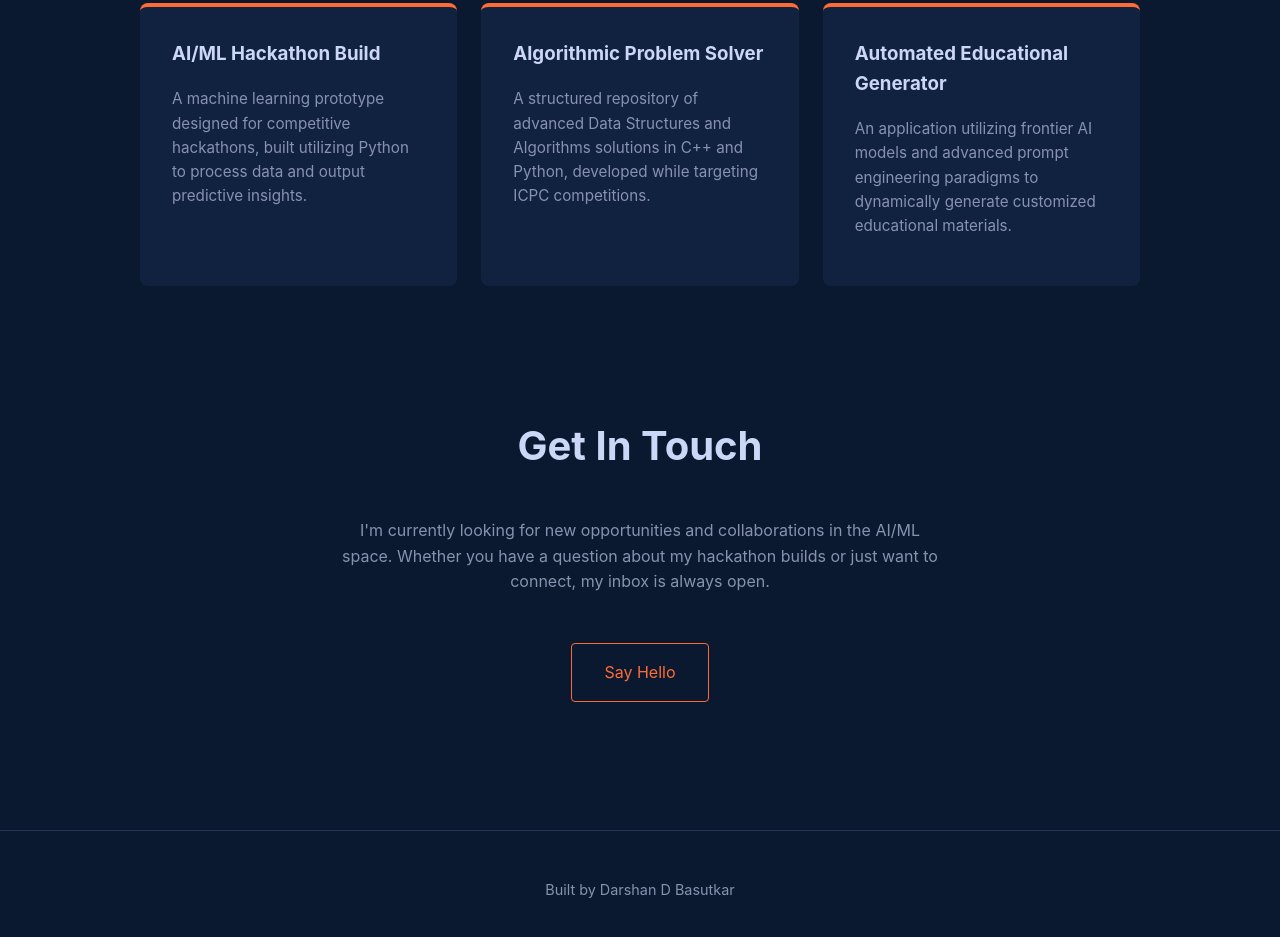
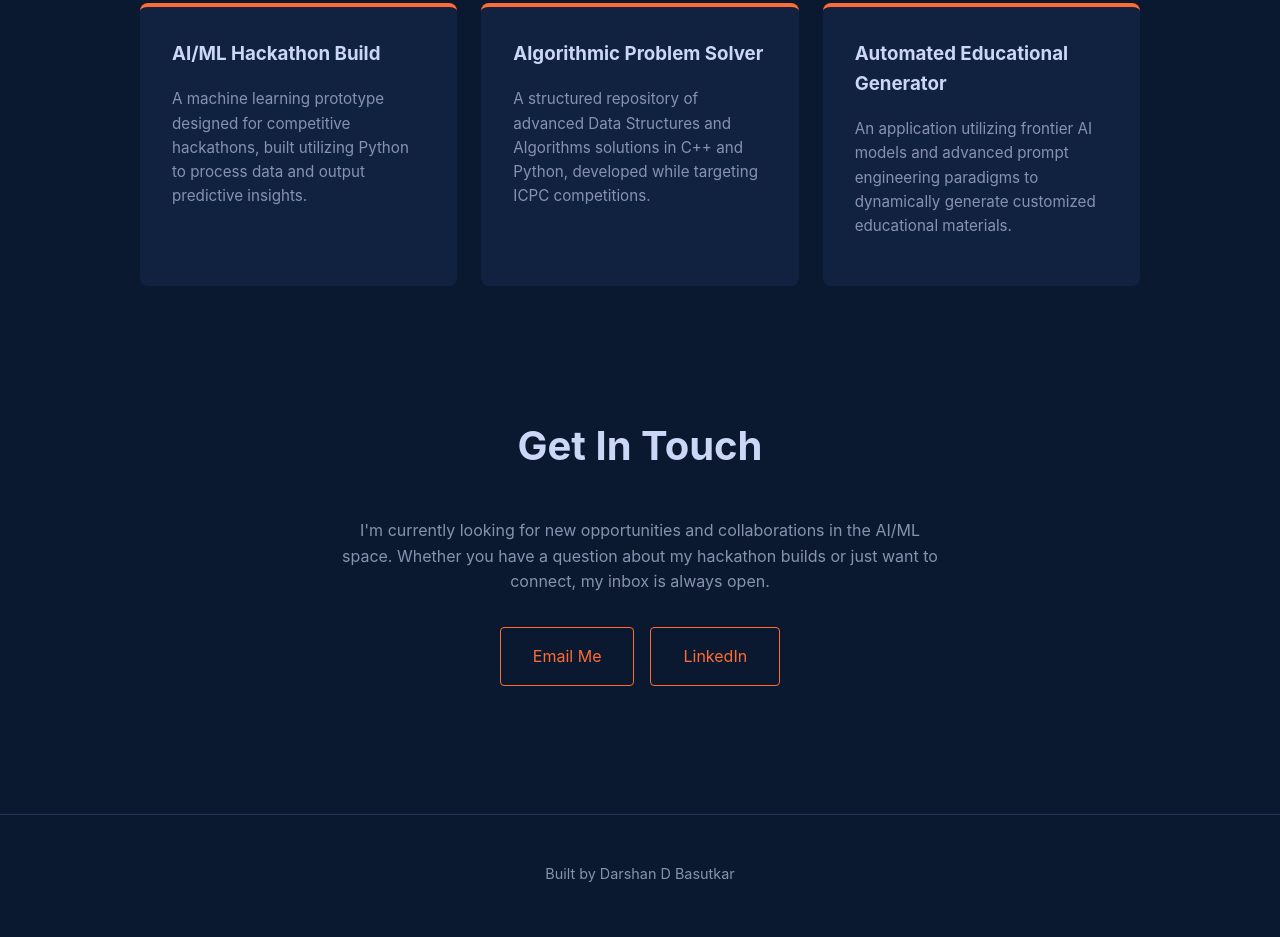
Before and after one commit to darshandbasutkar-005/darshandbasutkar-005.github.io, a plain HTML site: page index.html in a window 1280 px wide. Shown: the part 1792-2729 px from the top of the page. Drawn offline with Linux system fonts and the light colour scheme.

Commit message:
Modify contact section with updated links
Updated contact section with new email and LinkedIn link.

```diff
--- a/index.html
+++ b/index.html
@@ -131,11 +131,14 @@
         </div>
     </section>
 
-    <section id="contact" style="text-align: center; max-width: 600px;">
+    <section id="contact" style="text-align: center; max-width: 600px; margin: 0 auto;">
         <h2 style="border-bottom: none; font-size: 2.5rem; margin-bottom: 1rem;">Get In Touch</h2>
         <p>I'm currently looking for new opportunities and collaborations in the AI/ML space. Whether you have a question about my hackathon builds or just want to connect, my inbox is always open.</p>
-        <!-- Replace 'your-email@example.com' with your actual email -->
-        <a href="mailto:your-email@example.com" class="btn" style="margin-top: 2rem;">Say Hello</a>
+
+        <div style="margin-top: 2rem; display: flex; justify-content: center; gap: 1rem;">
+            <a href="mailto:darshandbasutkar@gmail.com" class="btn">Email Me</a>
+            <a href="https://www.linkedin.com/in/darshan-d-basutkar" target="_blank" class="btn">LinkedIn</a>
+        </div>
     </section>
 
     <footer>
```
